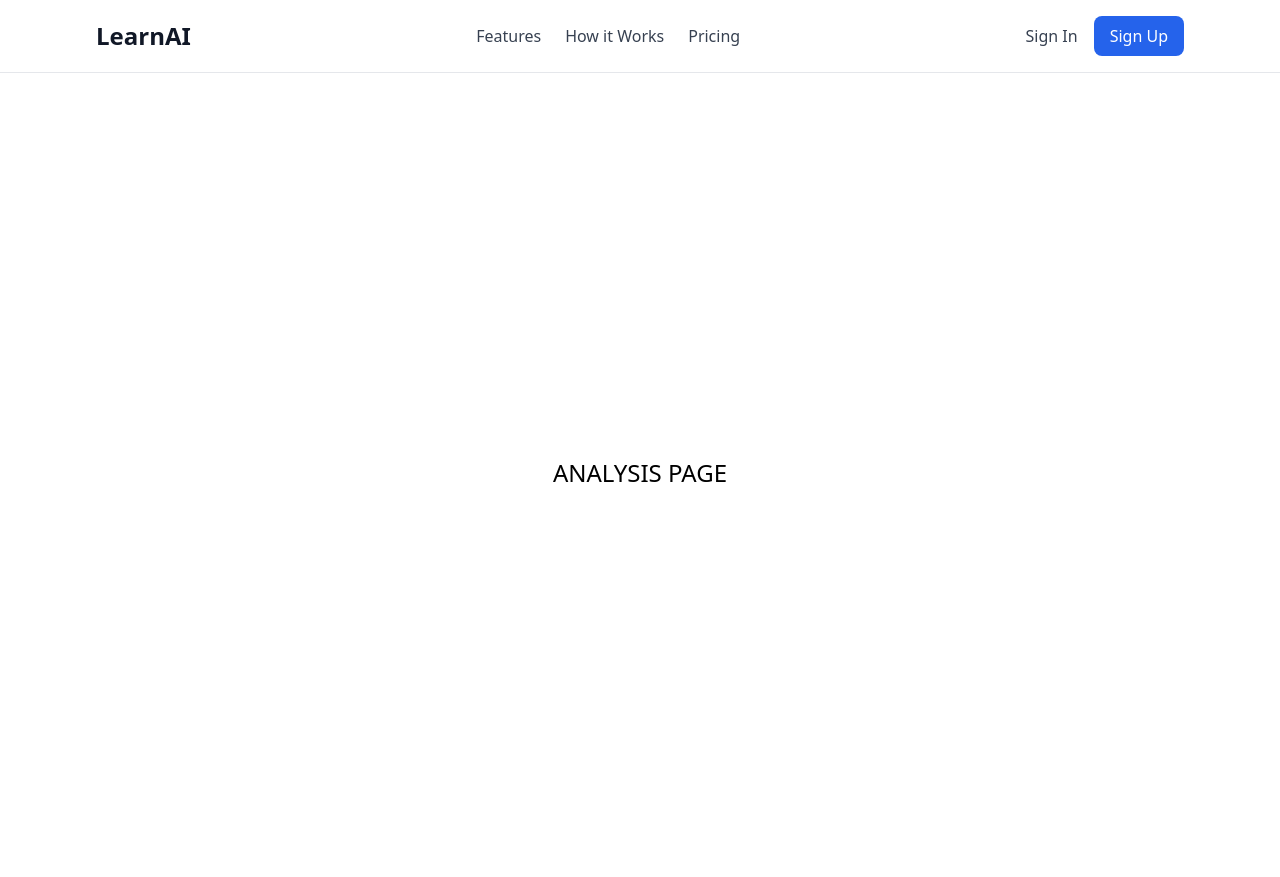
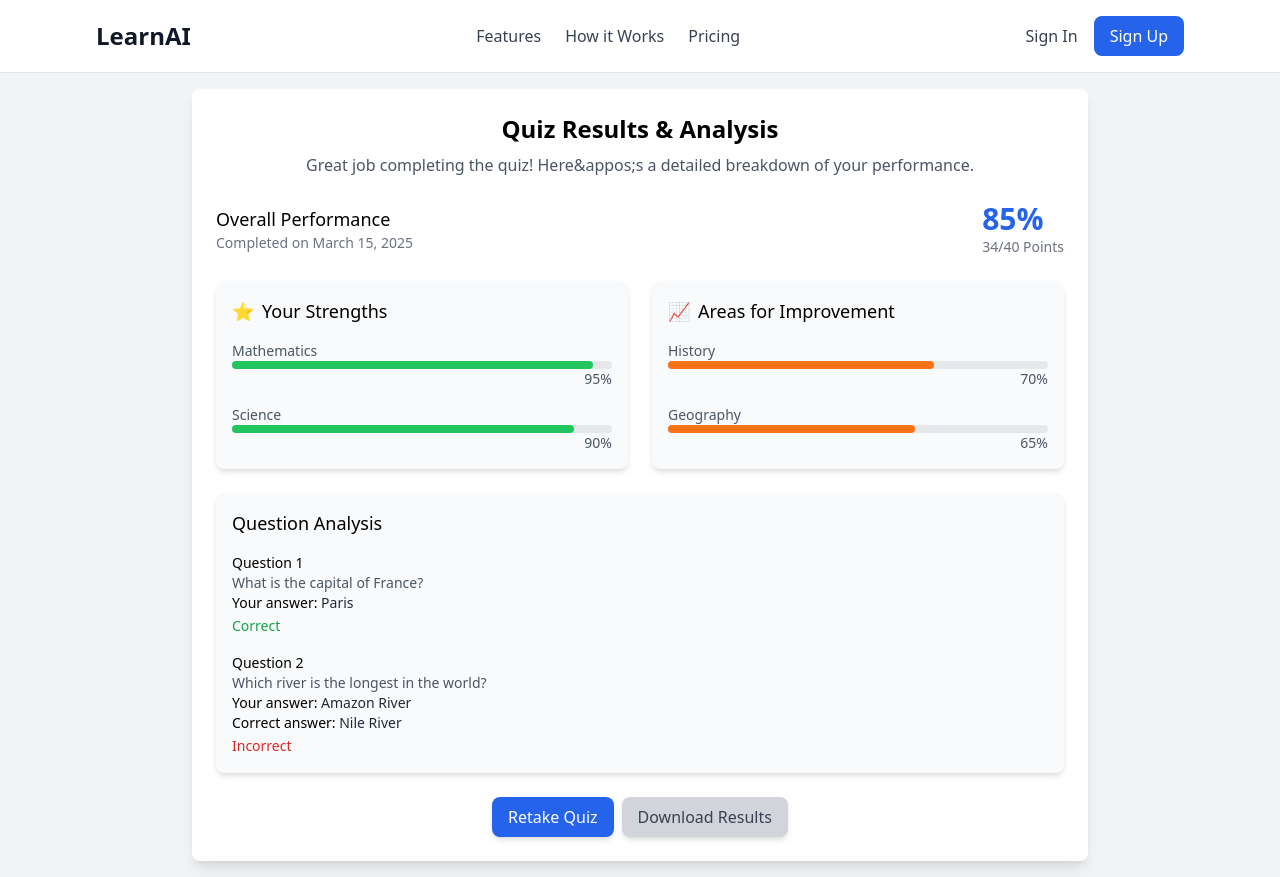
Before and after one commit to chera-mihiretu/Fix-IT, a Next.js app in the folder frontend/: page /analysis in a window 1280 px wide. Built offline with nearby package versions, Linux system fonts and the light colour scheme.

Commit message:
enhance analysis page with detailed quiz results and performance breakdown

```diff
--- a/frontend/app/analysis/page.tsx
+++ b/frontend/app/analysis/page.tsx
@@ -2,8 +2,122 @@ import React from "react";
 
 export default function page() {
   return (
-    <div className="text-2xl flex justify-center items-center h-screen">
-      ANALYSIS PAGE
+    <div className="min-h-screen bg-gray-100 flex flex-col items-center justify-center p-4">
+      <div className="bg-white shadow-lg rounded-lg p-6 max-w-4xl w-full">
+        <h1 className="text-2xl font-bold text-center mb-2">
+          Quiz Results & Analysis
+        </h1>
+        <p className="text-gray-600 text-center mb-6">
+          Great job completing the quiz! Here&appos;s a detailed breakdown of
+          your performance.
+        </p>
+
+        <div className="flex flex-wrap justify-between items-center mb-6">
+          <div>
+            <h2 className="text-lg font-medium">Overall Performance</h2>
+            <p className="text-sm text-gray-500">Completed on March 15, 2025</p>
+          </div>
+          <div className="text-blue-600 text-3xl font-bold">
+            85%
+            <p className="text-sm text-gray-500 font-normal">34/40 Points</p>
+          </div>
+        </div>
+
+        <div className="grid grid-cols-1 md:grid-cols-2 gap-6 mb-6">
+          {/* Strengths */}
+          <div className="bg-gray-50 rounded-lg p-4 shadow-md">
+            <h3 className="text-lg font-medium flex items-center mb-4">
+              <span className="text-yellow-500 mr-2">⭐</span> Your Strengths
+            </h3>
+            <div>
+              <p className="text-sm text-gray-600">Mathematics</p>
+              <div className="w-full bg-gray-200 rounded-full h-2">
+                <div
+                  className="bg-green-500 h-2 rounded-full"
+                  style={{ width: "95%" }}
+                ></div>
+              </div>
+              <p className="text-sm text-right text-gray-600">95%</p>
+            </div>
+            <div className="mt-4">
+              <p className="text-sm text-gray-600">Science</p>
+              <div className="w-full bg-gray-200 rounded-full h-2">
+                <div
+                  className="bg-green-500 h-2 rounded-full"
+                  style={{ width: "90%" }}
+                ></div>
+              </div>
+              <p className="text-sm text-right text-gray-600">90%</p>
+            </div>
+          </div>
+
+          {/* Areas for Improvement */}
+          <div className="bg-gray-50 rounded-lg p-4 shadow-md">
+            <h3 className="text-lg font-medium flex items-center mb-4">
+              <span className="text-blue-500 mr-2">📈</span> Areas for
+              Improvement
+            </h3>
+            <div>
+              <p className="text-sm text-gray-600">History</p>
+              <div className="w-full bg-gray-200 rounded-full h-2">
+                <div
+                  className="bg-orange-500 h-2 rounded-full"
+                  style={{ width: "70%" }}
+                ></div>
+              </div>
+              <p className="text-sm text-right text-gray-600">70%</p>
+            </div>
+            <div className="mt-4">
+              <p className="text-sm text-gray-600">Geography</p>
+              <div className="w-full bg-gray-200 rounded-full h-2">
+                <div
+                  className="bg-orange-500 h-2 rounded-full"
+                  style={{ width: "65%" }}
+                ></div>
+              </div>
+              <p className="text-sm text-right text-gray-600">65%</p>
+            </div>
+          </div>
+        </div>
+
+        {/* Question Analysis */}
+        <div className="bg-gray-50 rounded-lg p-4 shadow-md mb-6">
+          <h3 className="text-lg font-medium mb-4">Question Analysis</h3>
+          <div className="mb-4">
+            <p className="text-sm font-medium">Question 1</p>
+            <p className="text-sm text-gray-600">
+              What is the capital of France?
+            </p>
+            <p className="text-sm">
+              Your answer: <span className="text-gray-800">Paris</span>
+            </p>
+            <span className="text-green-600 text-sm font-medium">Correct</span>
+          </div>
+          <div>
+            <p className="text-sm font-medium">Question 2</p>
+            <p className="text-sm text-gray-600">
+              Which river is the longest in the world?
+            </p>
+            <p className="text-sm">
+              Your answer: <span className="text-gray-800">Amazon River</span>
+            </p>
+            <p className="text-sm">
+              Correct answer: <span className="text-gray-800">Nile River</span>
+            </p>
+            <span className="text-red-600 text-sm font-medium">Incorrect</span>
+          </div>
+        </div>
+
+        {/* Buttons */}
+        <div className="flex justify-center gap-2">
+          <button className="bg-blue-600 text-white px-4 py-2 rounded-lg shadow-md hover:bg-blue-700">
+            Retake Quiz
+          </button>
+          <button className="bg-gray-300 text-gray-700 px-4 py-2 rounded-lg shadow-md hover:bg-gray-400">
+            Download Results
+          </button>
+        </div>
+      </div>
     </div>
   );
 }
```
